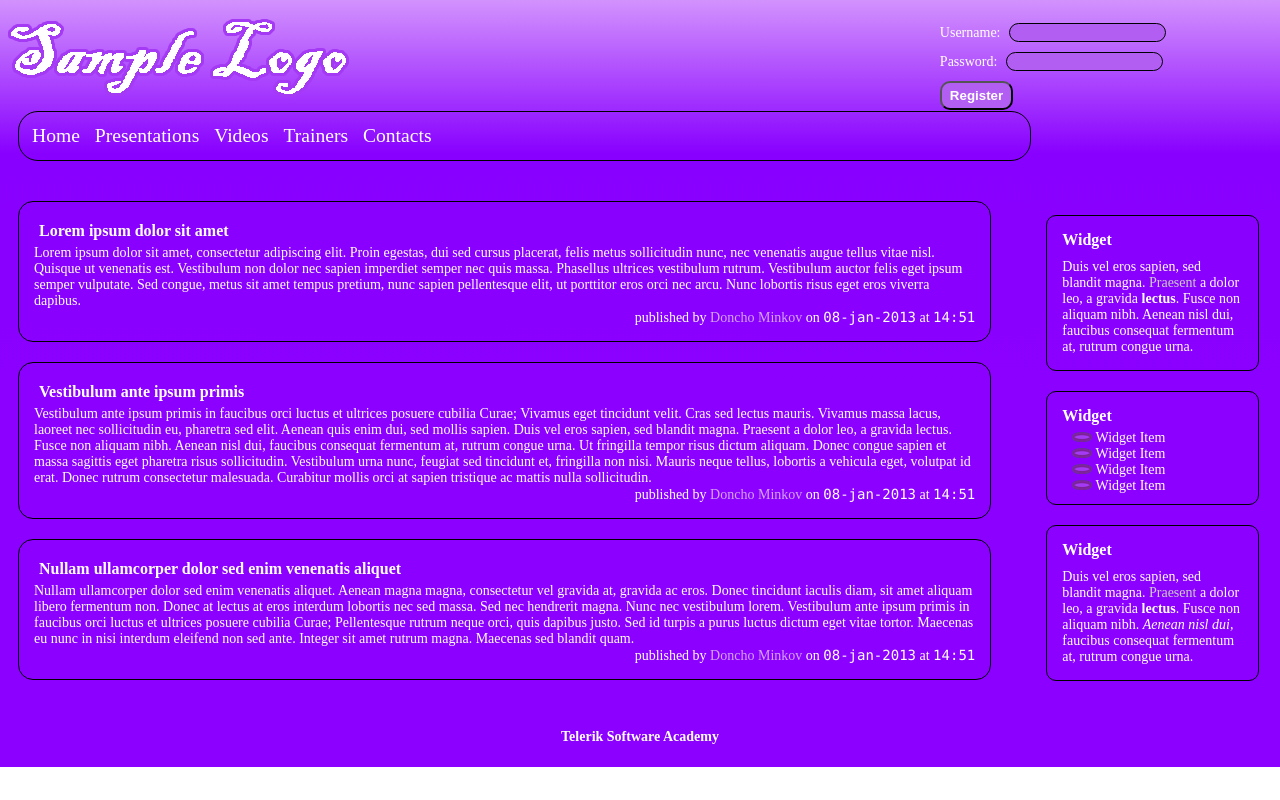
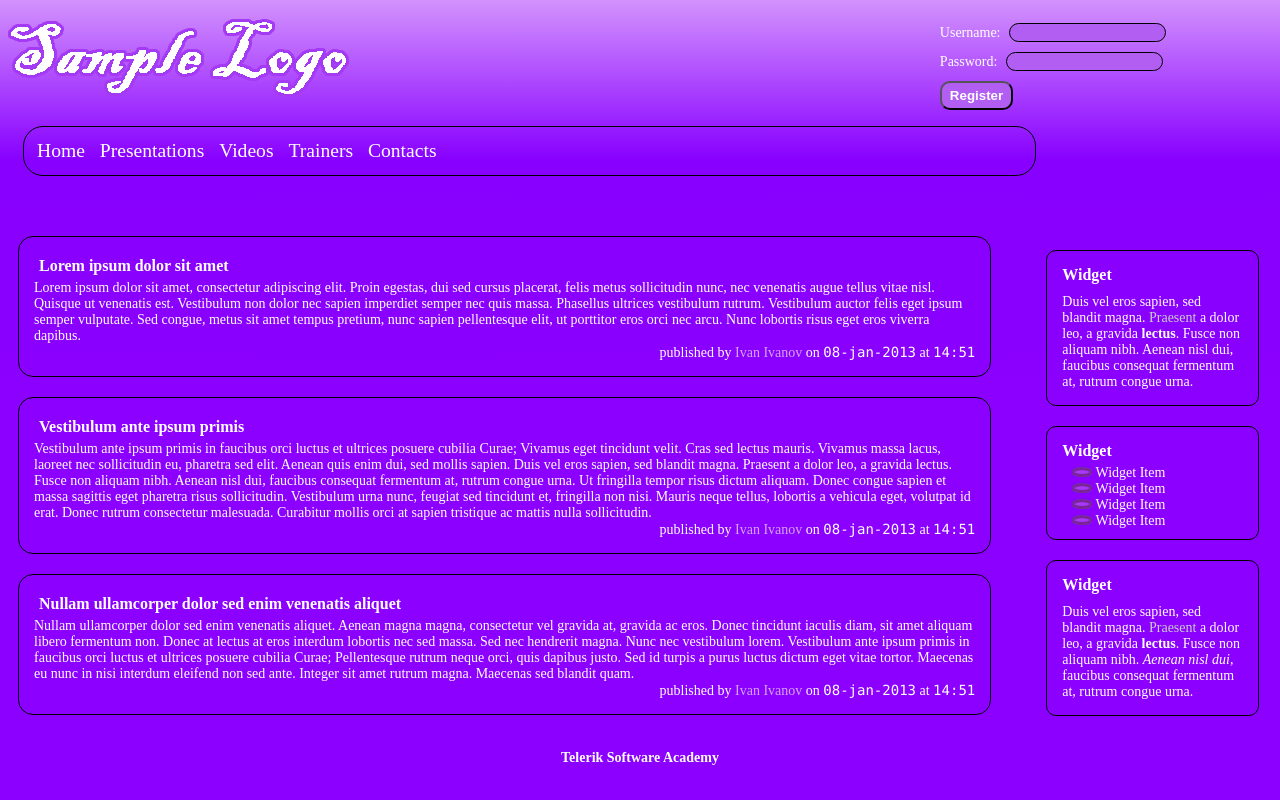
Before and after one commit to ivivanov/TelerikAcademy, a plain HTML site: page Web Design/4. CSS - SASS/1. purple site.html in a window 1280 px wide. Drawn offline with Linux system fonts and the light colour scheme.

Commit message:
sass update

```diff
--- a/Web Design/4. CSS - SASS/1. purple site.html
+++ b/Web Design/4. CSS - SASS/1. purple site.html
@@ -78,7 +78,7 @@
             <footer>
                 <p>
                     published by
-                    <a href="#">Doncho Minkov</a> on
+                    <a href="#">Ivan Ivanov</a> on
                     <time>08-jan-2013</time> at
                     <time>14:51</time>
                 </p>
@@ -92,7 +92,7 @@
             <footer>
                 <p>
                     published by
-                    <a href="#">Doncho Minkov</a> on
+                    <a href="#">Ivan Ivanov</a> on
                     <time>08-jan-2013</time> at
                     <time>14:51</time>
                 </p>
@@ -106,7 +106,7 @@
             <footer>
                 <p>
                     published by
-                    <a href="#">Doncho Minkov</a> on
+                    <a href="#">Ivan Ivanov</a> on
                     <time>08-jan-2013</time> at
                     <time>14:51</time>
                 </p>
--- a/Web Design/4. CSS - SASS/styles/1. purple site.scss
+++ b/Web Design/4. CSS - SASS/styles/1. purple site.scss
@@ -15,6 +15,7 @@
 		color-stop(1, rgb(210,146,253))
 	);
 	background-repeat: no-repeat;
+	background-attachment: fixed;
 }
 
 @mixin clearfix {
@@ -38,7 +39,7 @@ body
     color: white;
 	header
 	{
-		margin:0 0 40px 0;
+		margin:0 0 60px 0;
 		div#header-container
 		{
 			div#logo-container
@@ -71,7 +72,8 @@ body
 		}
 		nav
 		{
-			margin-left:10px;
+			margin-top:15px;
+			margin-left:15px;
 			display:inline-block;
 			width:80%;
 			border:1px solid black;
@@ -95,7 +97,7 @@ body
 							display:block;
 							position:absolute;
 							padding:0;
-							marigin:0;
+							margin:0;
 							background-color:white;
 							border:1px solid white;
 							border-radius:5px;
@@ -195,8 +197,7 @@ body
 	}
 	&>footer
 	{
-		display:inline-block;
-		width:100%;
+		clear:both;
 		text-align:center;
 		font-weight:bold;
 	}
```
Also changed, not shown: Web Design/4. CSS - SASS/2. Galery.html (+1 -1 lines), Web Design/4. CSS - SASS/styles/1. purple site.css, Web Design/4. CSS - SASS/styles/2. Galery.scss (line endings or trailing spaces).
